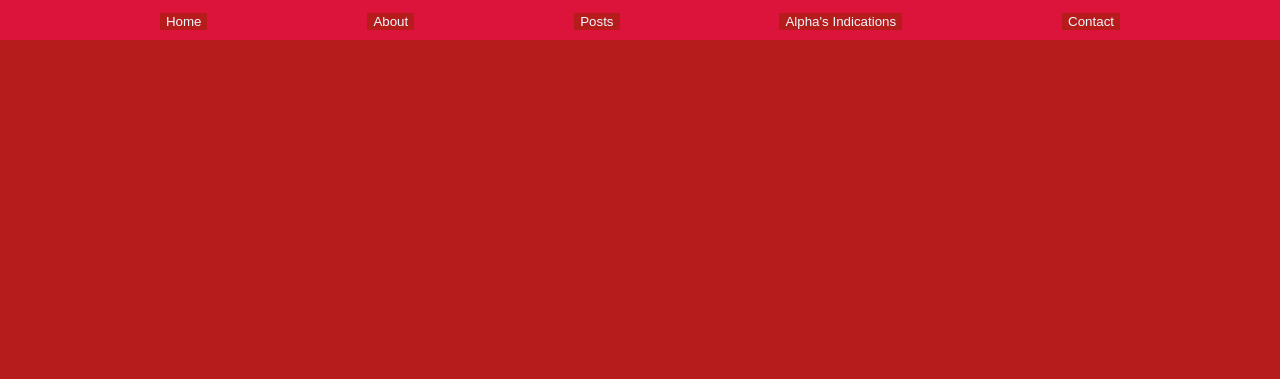
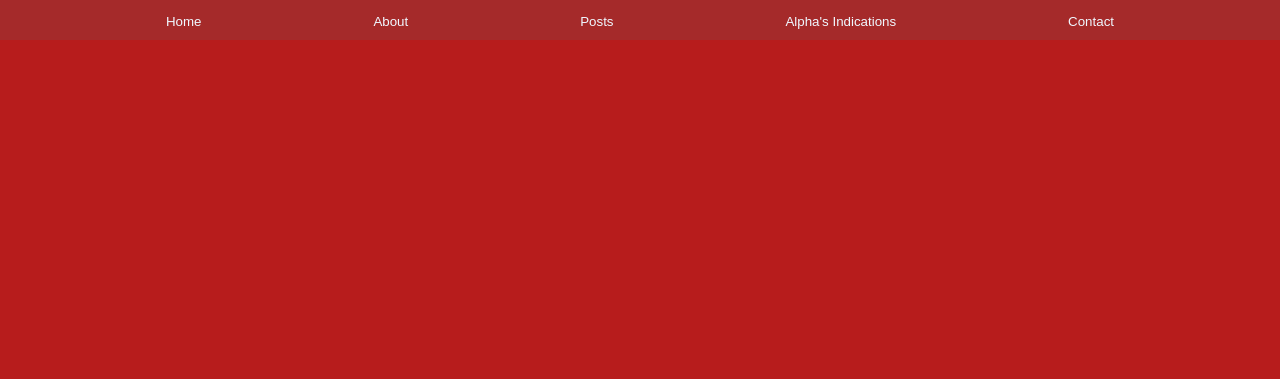
Before and after one commit to alfa-m/alpha-five-blog, a plain HTML site: page index.html in a window 1280 px wide. Shown: the top 379 px of the page. Drawn offline with Linux system fonts and the light colour scheme.

```diff
--- a/styles/mainstyle.css
+++ b/styles/mainstyle.css
@@ -14,7 +14,7 @@ nav {
   align-content: center;
   justify-content: space-evenly;
   align-items: center;
-  background-color: crimson;
+  background-color: brown;
 }
 
 header {
@@ -123,7 +123,7 @@ li {
 /* Visual Elements */
 button {
   border: transparent;
-  background-color: var(--main-color);
+  background-color: transparent;
   color: var(--text-color);
 }
 
```
